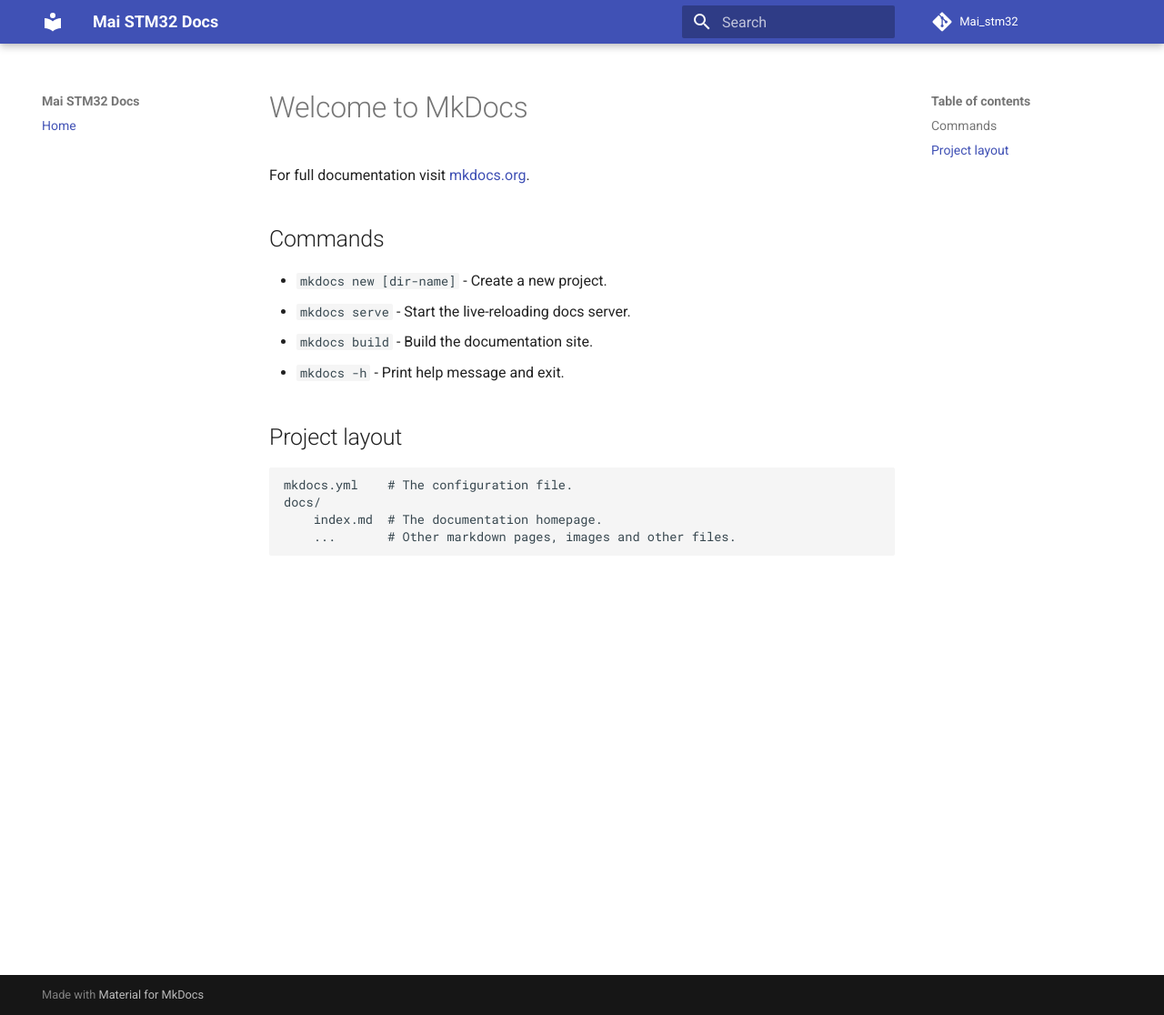
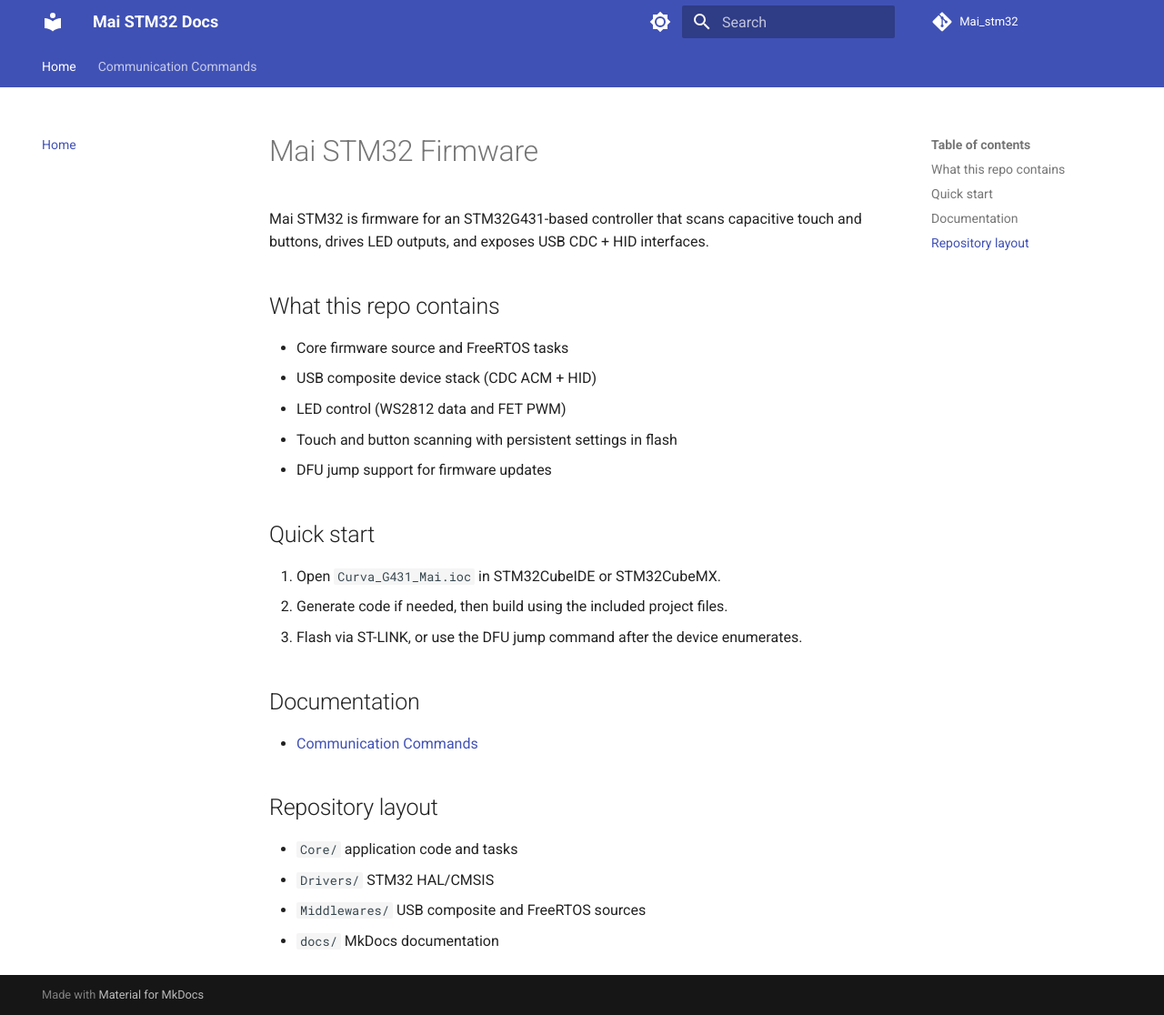
Before and after one commit to Gl0w1amp/Mai_stm32, an MkDocs documentation site: the page built from docs/index.md, in a window 1280 px wide and 1116 px high. Shown: the whole window at 91% size. Built offline with MkDocs 1.6.1 and Material for MkDocs 9.7.7, drawn with Linux system fonts in a browser that asks for light colours; comment, search, counter and statistics services are not loaded.

```diff
--- a/docs/index.md
+++ b/docs/index.md
@@ -1,17 +1,29 @@
-# Welcome to MkDocs
+# Mai STM32 Firmware
 
-For full documentation visit [mkdocs.org](https://www.mkdocs.org).
+Mai STM32 is firmware for an STM32G431-based controller that scans capacitive
+touch and buttons, drives LED outputs, and exposes USB CDC + HID interfaces.
 
-## Commands
+## What this repo contains
 
-* `mkdocs new [dir-name]` - Create a new project.
-* `mkdocs serve` - Start the live-reloading docs server.
-* `mkdocs build` - Build the documentation site.
-* `mkdocs -h` - Print help message and exit.
+- Core firmware source and FreeRTOS tasks
+- USB composite device stack (CDC ACM + HID)
+- LED control (WS2812 data and FET PWM)
+- Touch and button scanning with persistent settings in flash
+- DFU jump support for firmware updates
 
-## Project layout
+## Quick start
 
-    mkdocs.yml    # The configuration file.
-    docs/
-        index.md  # The documentation homepage.
-        ...       # Other markdown pages, images and other files.
+1. Open `Curva_G431_Mai.ioc` in STM32CubeIDE or STM32CubeMX.
+2. Generate code if needed, then build using the included project files.
+3. Flash via ST-LINK, or use the DFU jump command after the device enumerates.
+
+## Documentation
+
+- [Communication Commands](communication-commands.md)
+
+## Repository layout
+
+- `Core/` application code and tasks
+- `Drivers/` STM32 HAL/CMSIS
+- `Middlewares/` USB composite and FreeRTOS sources
+- `docs/` MkDocs documentation
--- a/mkdocs.yml
+++ b/mkdocs.yml
@@ -2,9 +2,43 @@
 site_url: https://example.invalid/Mai_stm32/
 theme:
   name: material
+  palette:
+    - scheme: default
+      primary: indigo
+      accent: indigo
+      toggle:
+        icon: material/brightness-7
+        name: Switch to dark mode
+    - scheme: slate
+      primary: indigo
+      accent: indigo
+      toggle:
+        icon: material/brightness-4
+        name: Switch to light mode
+  features:
+    - navigation.tabs
+    - navigation.sections
+    - navigation.top
+    - search.suggest
+    - search.highlight
+    - content.code.copy
+
+markdown_extensions:
+  - admonition
+  - pymdownx.details
+  - pymdownx.superfences
+  - pymdownx.highlight:
+      anchor_linenums: true
+  - pymdownx.inlinehilite
+  - pymdownx.snippets
+  - pymdownx.tabbed:
+      alternate_style: true
+  - attr_list
+  - md_in_html
 
 nav:
   - Home: index.md
+  - Communication Commands: communication-commands.md
 
 repo_url: https://github.com/example/Mai_stm32
 repo_name: Mai_stm32
```
Also changed, not shown: docs/communication-commands.md (added, +157 -0 lines), 1 other file.
